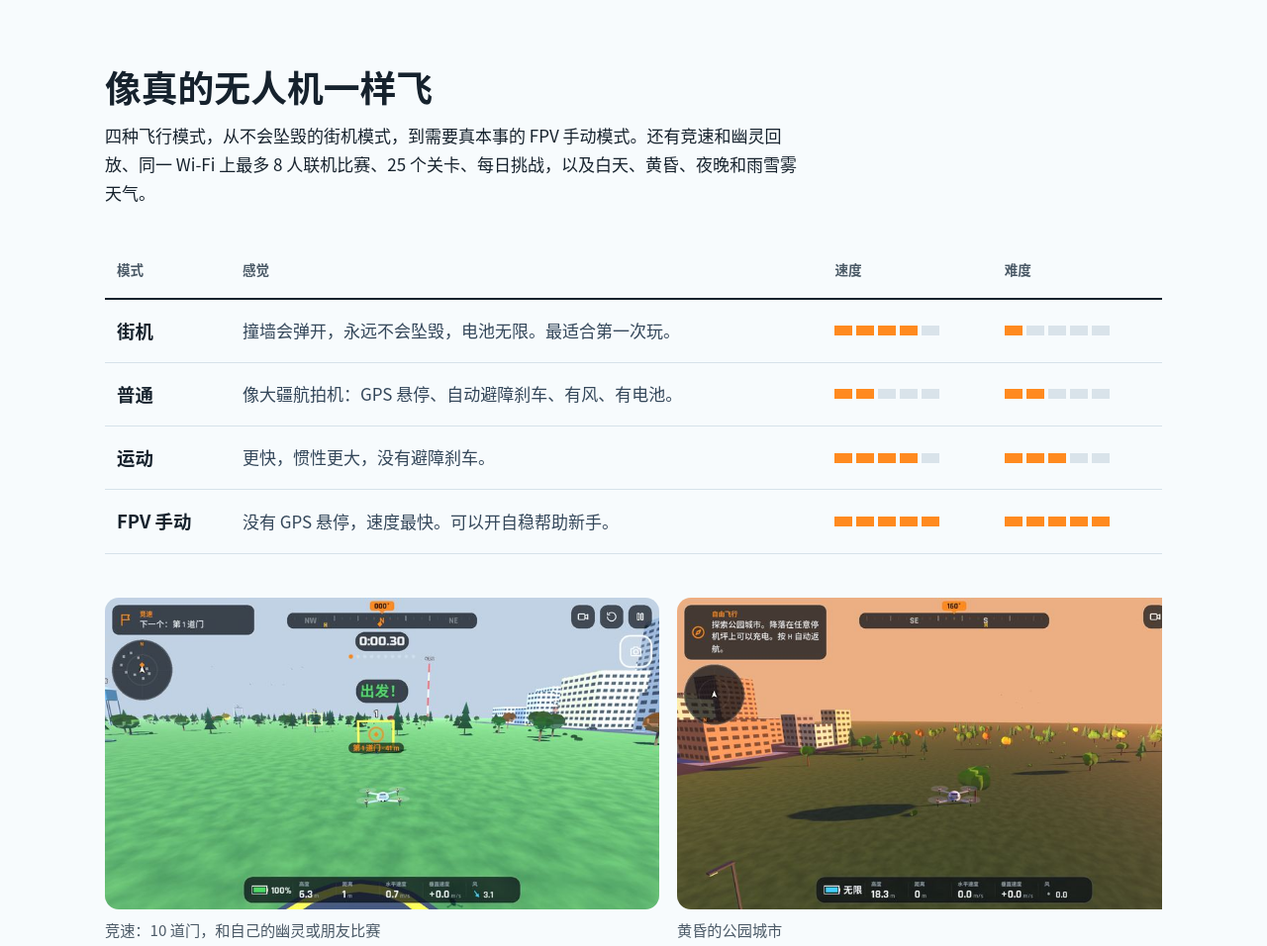
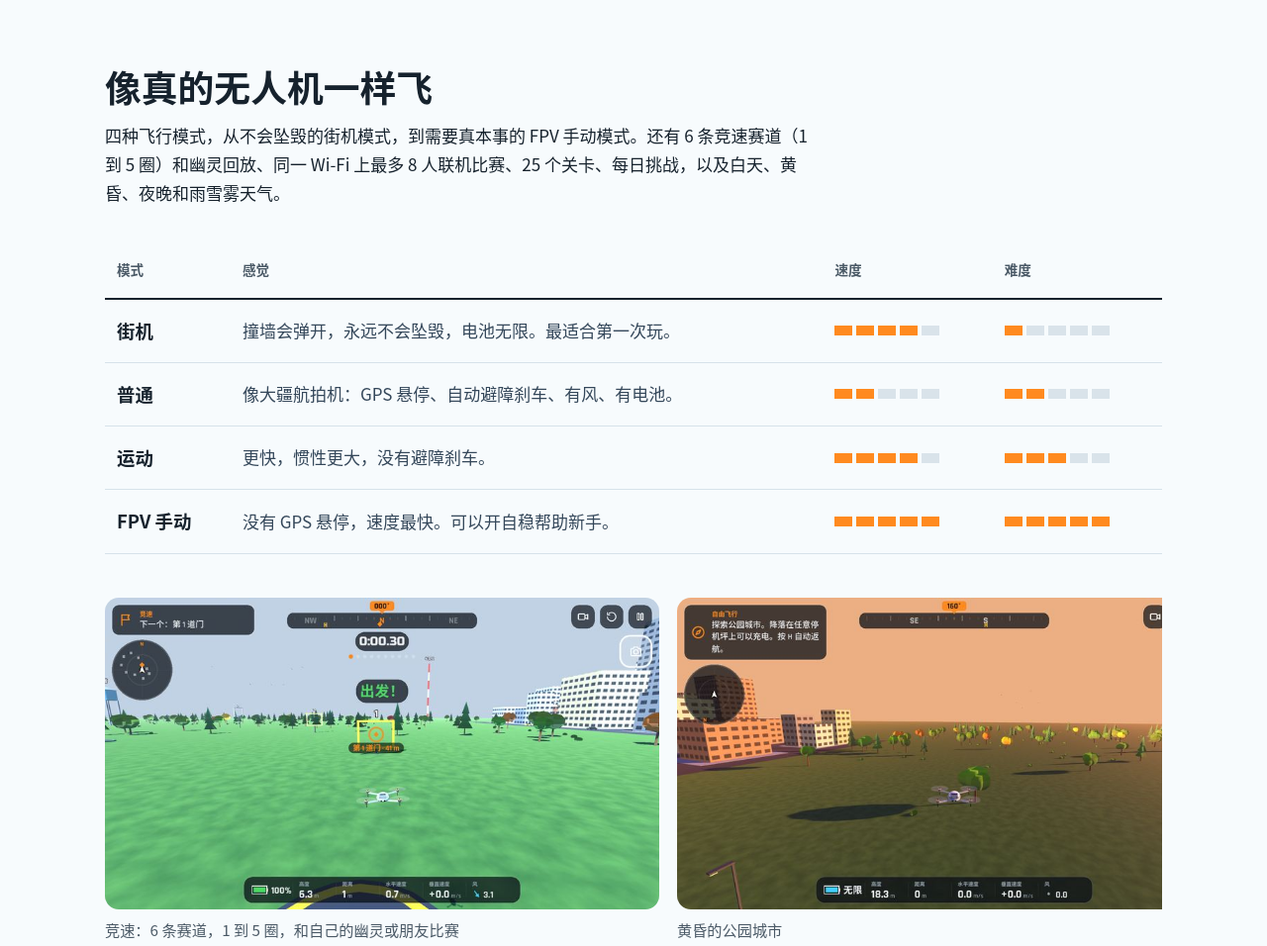
Before and after one commit to CommShotMaster/sky-pilot-download, a plain HTML site: page index.html in a window 1280 px wide. Shown: the part 2740-3696 px from the top of the page at 99% size. Drawn offline with Linux system fonts and the light colour scheme.

Commit message:
Version 1.4: 6 race tracks, 1-5 laps

```diff
--- a/index.html
+++ b/index.html
@@ -191,7 +191,7 @@
 <section class="fly" id="fly">
   <div class="fly-head">
     <h2><span lang="zh">像真的无人机一样飞</span><span lang="en">Flies like a real drone</span></h2>
-    <p><span lang="zh">四种飞行模式，从不会坠毁的街机模式，到需要真本事的 FPV 手动模式。还有竞速和幽灵回放、同一 Wi-Fi 上最多 8 人联机比赛、25 个关卡、每日挑战，以及白天、黄昏、夜晚和雨雪雾天气。</span><span lang="en">Four flight styles, from Arcade (it never crashes) to FPV Manual (it takes real skill). Plus races against your own ghost or up to 8 friends on the same Wi-Fi, 25 levels, a daily challenge, and day, sunset, night, rain, snow and fog.</span></p>
+    <p><span lang="zh">四种飞行模式，从不会坠毁的街机模式，到需要真本事的 FPV 手动模式。还有 6 条竞速赛道（1 到 5 圈）和幽灵回放、同一 Wi-Fi 上最多 8 人联机比赛、25 个关卡、每日挑战，以及白天、黄昏、夜晚和雨雪雾天气。</span><span lang="en">Four flight styles, from Arcade (it never crashes) to FPV Manual (it takes real skill). Plus 6 race tracks (1 to 5 laps) against your own ghost or up to 8 friends on the same Wi-Fi, 25 levels, a daily challenge, and day, sunset, night, rain, snow and fog.</span></p>
   </div>
 
   <table class="modes">
@@ -233,7 +233,7 @@
   </table>
 
   <div class="strip" tabindex="0" aria-label="Screenshots">
-    <figure><img src="img/race-800.jpg" srcset="img/race-800.jpg 800w, img/race-1600.jpg 1600w" sizes="(max-width: 700px) 85vw, 560px" alt="" loading="lazy" width="800" height="450"><figcaption><span lang="zh">竞速：10 道门，和自己的幽灵或朋友比赛</span><span lang="en">Race: 10 gates against your own ghost or your friends</span></figcaption></figure>
+    <figure><img src="img/race-800.jpg" srcset="img/race-800.jpg 800w, img/race-1600.jpg 1600w" sizes="(max-width: 700px) 85vw, 560px" alt="" loading="lazy" width="800" height="450"><figcaption><span lang="zh">竞速：6 条赛道，1 到 5 圈，和自己的幽灵或朋友比赛</span><span lang="en">Race: 6 tracks, 1 to 5 laps, against your own ghost or your friends</span></figcaption></figure>
     <figure><img src="img/city_sunset-800.jpg" srcset="img/city_sunset-800.jpg 800w, img/city_sunset-1600.jpg 1600w" sizes="(max-width: 700px) 85vw, 560px" alt="" loading="lazy" width="800" height="450"><figcaption><span lang="zh">黄昏的公园城市</span><span lang="en">Park City at sunset</span></figcaption></figure>
     <figure><img src="img/night-800.jpg" srcset="img/night-800.jpg 800w, img/night-1600.jpg 1600w" sizes="(max-width: 700px) 85vw, 560px" alt="" loading="lazy" width="800" height="450"><figcaption><span lang="zh">雨夜飞行</span><span lang="en">Flying on a rainy night</span></figcaption></figure>
     <figure><img src="img/codelab-800.jpg" srcset="img/codelab-800.jpg 800w, img/codelab-1600.jpg 1600w" sizes="(max-width: 700px) 85vw, 560px" alt="" loading="lazy" width="800" height="450"><figcaption><span lang="zh">编程实验室：程序运行中</span><span lang="en">Code Lab: a program running</span></figcaption></figure>
@@ -275,7 +275,7 @@
 <!-- Download -->
 <section class="download" id="download">
   <h2><span lang="zh">下载天空飞手</span><span lang="en">Download Sky Pilot</span></h2>
-  <p class="download-note"><span lang="zh">版本 1.3.1，免费。更新时直接安装新版本，进度会保留。</span><span lang="en">Version 1.3.1, free. To update, install the new version over the old one; progress is kept.</span></p>
+  <p class="download-note"><span lang="zh">版本 1.4，免费。更新时直接安装新版本，进度会保留。</span><span lang="en">Version 1.4, free. To update, install the new version over the old one; progress is kept.</span></p>
 
   <div class="platforms" id="platforms">
     <article class="platform" data-platform="android">
```
